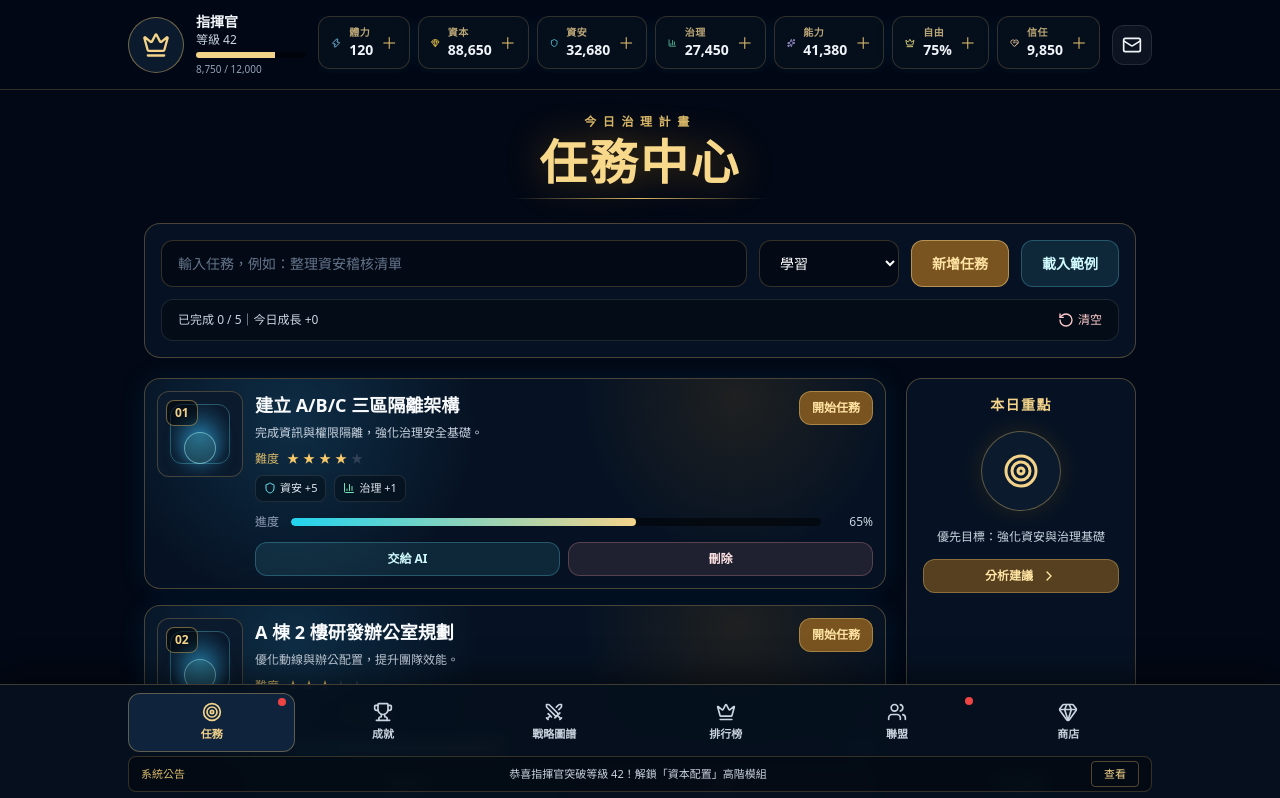
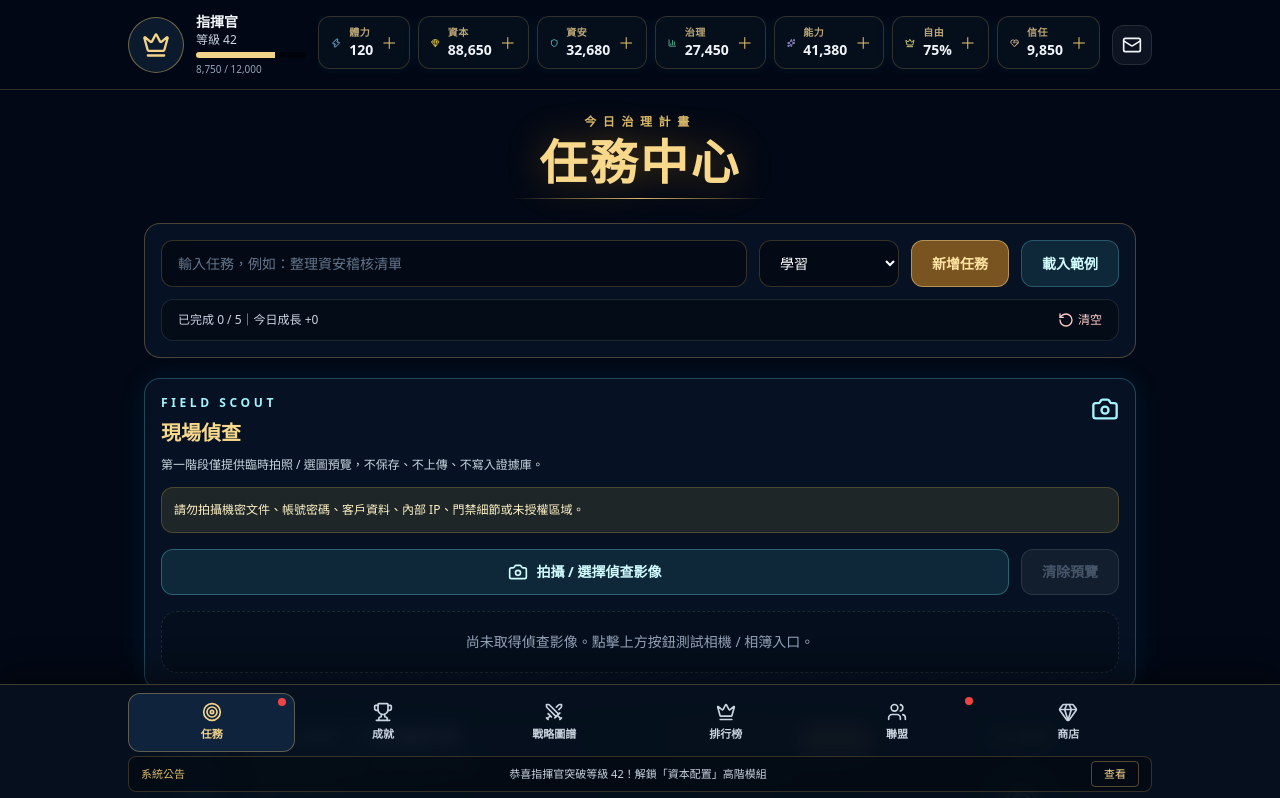
Before and after one commit to ken12121122-dotcom/meta-field-commander, a React (Vite) app: page / in a window 1280 px wide. Shown: the top 798 px of the page. Built offline with nearby package versions, Linux system fonts and the light colour scheme.

Commit message:
feat: add field scout camera preview MVP

```diff
--- a/src/App.jsx
+++ b/src/App.jsx
@@ -18,6 +18,7 @@ import {
   Trash2,
   Trophy,
   Users,
+  Camera,
   Zap,
 } from "lucide-react";
 import { getTaskReward, taskTypes } from "./data/taskConfig";
@@ -351,6 +352,7 @@ export default function App() {
     return saved.length ? saved : missionTemplates.map(createTemplateTask);
   });
   const [bossMessage, setBossMessage] = useState("");
+  const [scoutImage, setScoutImage] = useState(null);
 
   useEffect(() => {
     localStorage.setItem(STORAGE_KEY, JSON.stringify(tasks));
@@ -427,6 +429,30 @@ export default function App() {
     } else {
       setBossMessage("⚠️ 今日完成度偏低。建議先完成 2 個任務，再挑戰場域事件。");
     }
+  };
+
+  const handleScoutImage = (event) => {
+    const file = event.target.files?.[0];
+
+    if (!file) return;
+
+    const previewUrl = URL.createObjectURL(file);
+    setScoutImage({
+      url: previewUrl,
+      name: file.name,
+      sizeKB: Math.round(file.size / 1024),
+      type: file.type || "image",
+      capturedAt: new Date().toLocaleString("zh-TW"),
+    });
+
+    event.target.value = "";
+  };
+
+  const clearScoutImage = () => {
+    if (scoutImage?.url) {
+      URL.revokeObjectURL(scoutImage.url);
+    }
+    setScoutImage(null);
   };
 
   return (
@@ -523,6 +549,76 @@ export default function App() {
           </div>
         </div>
 
+        <section className="mb-5 rounded-2xl border border-cyan-300/25 bg-[#071424]/95 p-4 shadow-[0_0_28px_rgba(14,165,233,0.10)]">
+          <div className="mb-3 flex items-start justify-between gap-3">
+            <div>
+              <p className="text-xs font-black tracking-[0.3em] text-cyan-200">
+                FIELD SCOUT
+              </p>
+              <h2 className="mt-2 text-xl font-black text-[#f8d98c]">
+                現場偵查
+              </h2>
+              <p className="mt-2 text-xs leading-5 text-slate-300">
+                第一階段僅提供臨時拍照 / 選圖預覽，不保存、不上傳、不寫入證據庫。
+              </p>
+            </div>
+            <Camera className="h-7 w-7 shrink-0 text-cyan-200" />
+          </div>
+
+          <div className="rounded-xl border border-amber-300/20 bg-amber-300/10 p-3 text-xs leading-5 text-amber-100">
+            請勿拍攝機密文件、帳號密碼、客戶資料、內部 IP、門禁細節或未授權區域。
+          </div>
+
+          <div className="mt-4 grid gap-3 sm:grid-cols-[1fr_auto]">
+            <label className="flex cursor-pointer items-center justify-center gap-2 rounded-xl border border-cyan-300/30 bg-cyan-300/10 px-5 py-3 text-sm font-black text-cyan-100">
+              <Camera className="h-5 w-5" />
+              拍攝 / 選擇偵查影像
+              <input
+                type="file"
+                accept="image/*"
+                capture="environment"
+                onChange={handleScoutImage}
+                className="hidden"
+              />
+            </label>
+
+            <button
+              onClick={clearScoutImage}
+              disabled={!scoutImage}
+              className={`rounded-xl border px-5 py-3 text-sm font-black ${
+                scoutImage
+                  ? "border-red-300/30 bg-red-300/10 text-red-100"
+                  : "cursor-not-allowed border-white/10 bg-white/5 text-slate-600"
+              }`}
+            >
+              清除預覽
+            </button>
+          </div>
+
+          {scoutImage ? (
+            <div className="mt-4 overflow-hidden rounded-2xl border border-[#c9a45c]/35 bg-black/30">
+              <img
+                src={scoutImage.url}
+                alt="現場偵查預覽"
+                className="max-h-[420px] w-full object-contain"
+              />
+              <div className="grid gap-1 border-t border-white/10 p-3 text-xs text-slate-300">
+                <p className="font-black text-[#f8d98c]">偵查影像已取得</p>
+                <p>檔名：{scoutImage.name}</p>
+                <p>大小：約 {scoutImage.sizeKB} KB</p>
+                <p>時間：{scoutImage.capturedAt}</p>
+                <p className="text-cyan-200">
+                  目前不保存。離開、重新整理或清除後，此預覽會消失。
+                </p>
+              </div>
+            </div>
+          ) : (
+            <div className="mt-4 rounded-2xl border border-dashed border-white/10 bg-black/20 p-5 text-center text-sm text-slate-400">
+              尚未取得偵查影像。點擊上方按鈕測試相機 / 相簿入口。
+            </div>
+          )}
+        </section>
+
         <div className="grid gap-5 lg:grid-cols-[1fr_230px]">
           <section className="grid gap-4">
             {tasks.map((mission, index) => (
```
Also changed, not shown: 5 other files (tests, documents, lock files or other folders).
